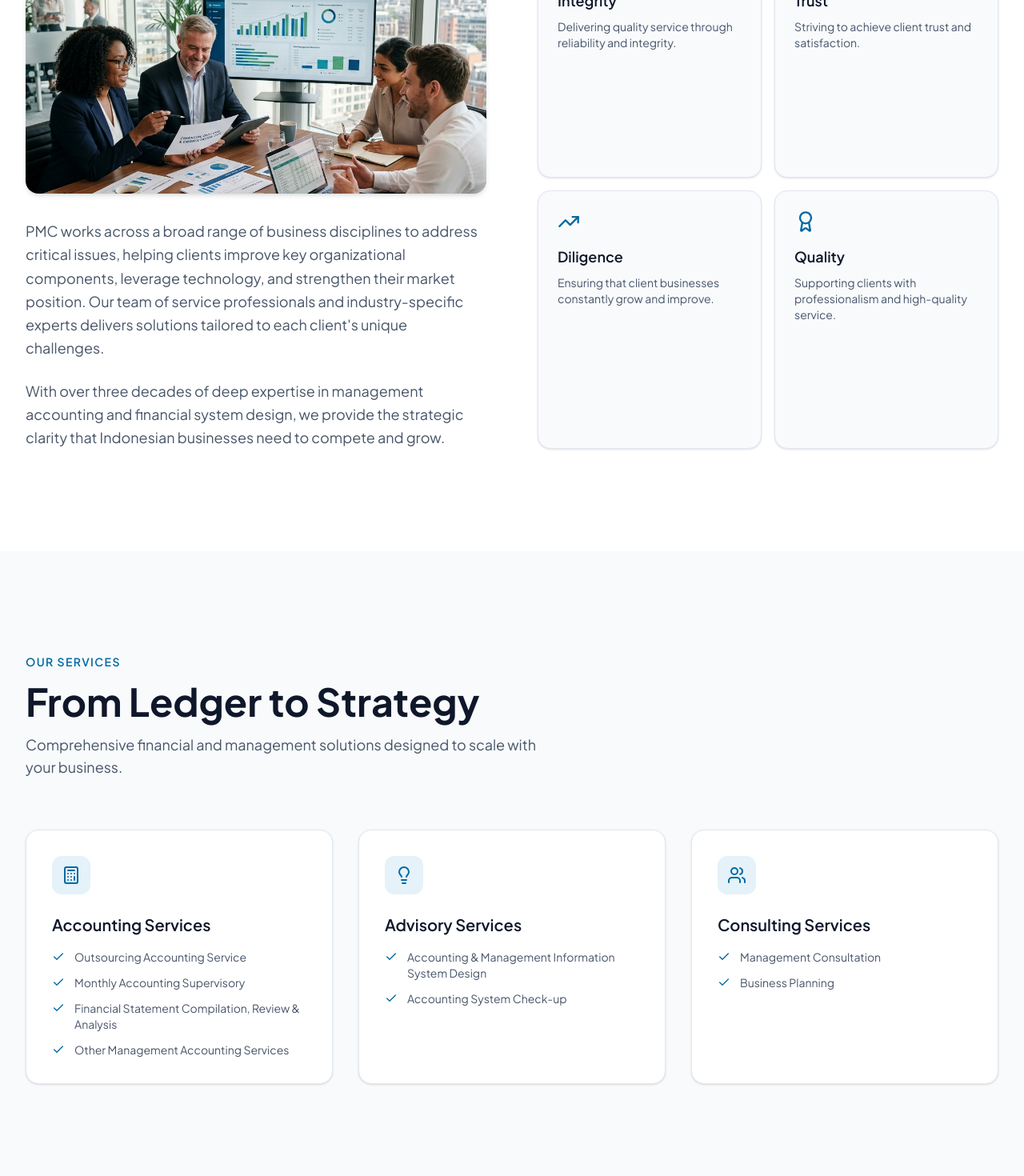
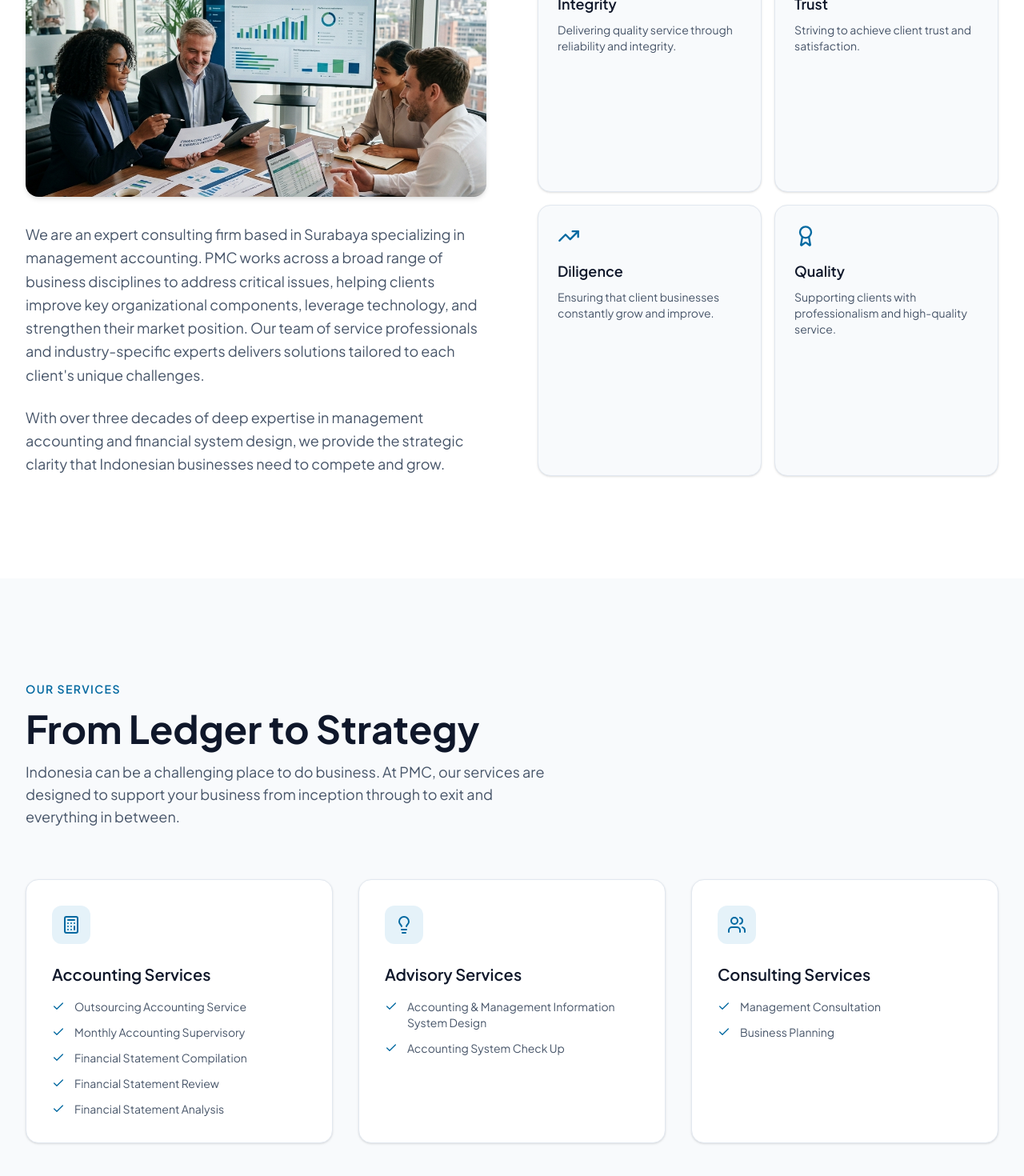
Before and after one commit to limjonathan/pmc1, a React (Vite) app: page / in a window 1280 px wide. Shown: the part 1206-2676 px from the top of the page at 80% size. Built offline with nearby package versions, Linux system fonts and the light colour scheme.

Commit message:
feat: content updates for services, stats, and about section

```diff
--- a/src/components/About.tsx
+++ b/src/components/About.tsx
@@ -53,7 +53,8 @@ export default function About() {
               className="w-full rounded-2xl object-cover shadow-md aspect-video mb-8"
             />
             <p className="text-lg leading-relaxed text-slate-600">
-              PMC works across a broad range of business disciplines to address
+              We are an expert consulting firm based in Surabaya specializing in
+              management accounting. PMC works across a broad range of business disciplines to address
               critical issues, helping clients improve key organizational
               components, leverage technology, and strengthen their market
               position. Our team of service professionals and industry-specific
--- a/src/components/Services.tsx
+++ b/src/components/Services.tsx
@@ -37,8 +37,7 @@ export default function Services() {
             From Ledger to Strategy
           </h2>
           <p className="mt-4 text-lg text-slate-600">
-            Comprehensive financial and management solutions designed to scale
-            with your business.
+            Indonesia can be a challenging place to do business. At PMC, our services are designed to support your business from inception through to exit and everything in between.
           </p>
         </motion.div>
 
--- a/src/lib/constants.ts
+++ b/src/lib/constants.ts
@@ -75,8 +75,9 @@ export const SERVICES = [
     items: [
       "Outsourcing Accounting Service",
       "Monthly Accounting Supervisory",
-      "Financial Statement Compilation, Review & Analysis",
-      "Other Management Accounting Services",
+      "Financial Statement Compilation",
+      "Financial Statement Review",
+      "Financial Statement Analysis",
     ],
   },
   {
@@ -84,7 +85,7 @@ export const SERVICES = [
     icon: "Lightbulb" as const,
     items: [
       "Accounting & Management Information System Design",
-      "Accounting System Check-up",
+      "Accounting System Check Up",
     ],
   },
   {
@@ -107,7 +108,8 @@ export const INDUSTRIES = [
 ] as const;
 
 export const STATS = [
-  { value: 35, suffix: "+", label: "Years Experience" },
-  { value: 9, suffix: "", label: "Industry Sectors" },
-  { value: 3, suffix: "", label: "Core Disciplines" },
+  { value: 291, suffix: "", label: "Happy Clients" },
+  { value: 156, suffix: "", label: "Our Project" },
+  { value: 0, suffix: "", label: "Team Members" },
+  { value: 41, suffix: "", label: "Years of Experiences" },
 ] as const;
```
Also changed, not shown: src/assets/images/hero-bg.jpg.
